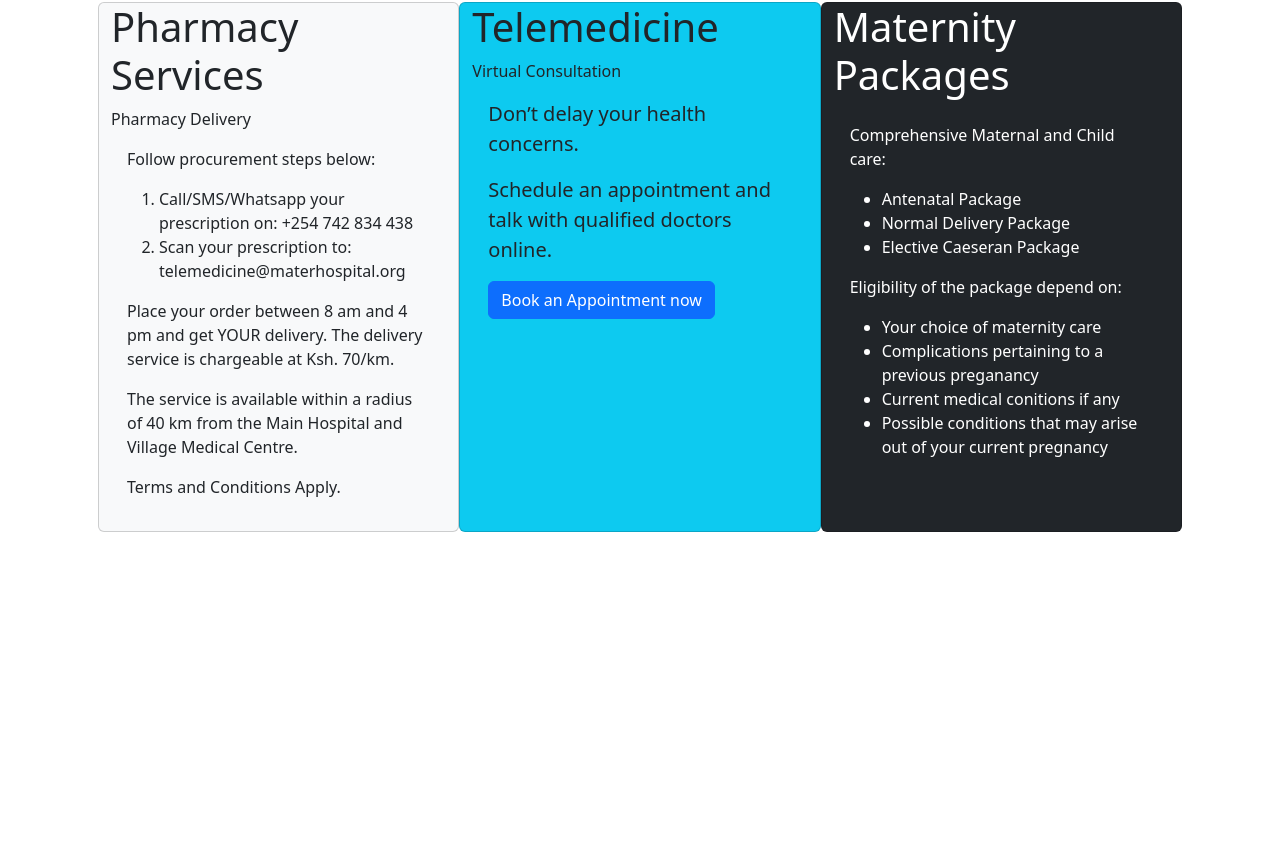
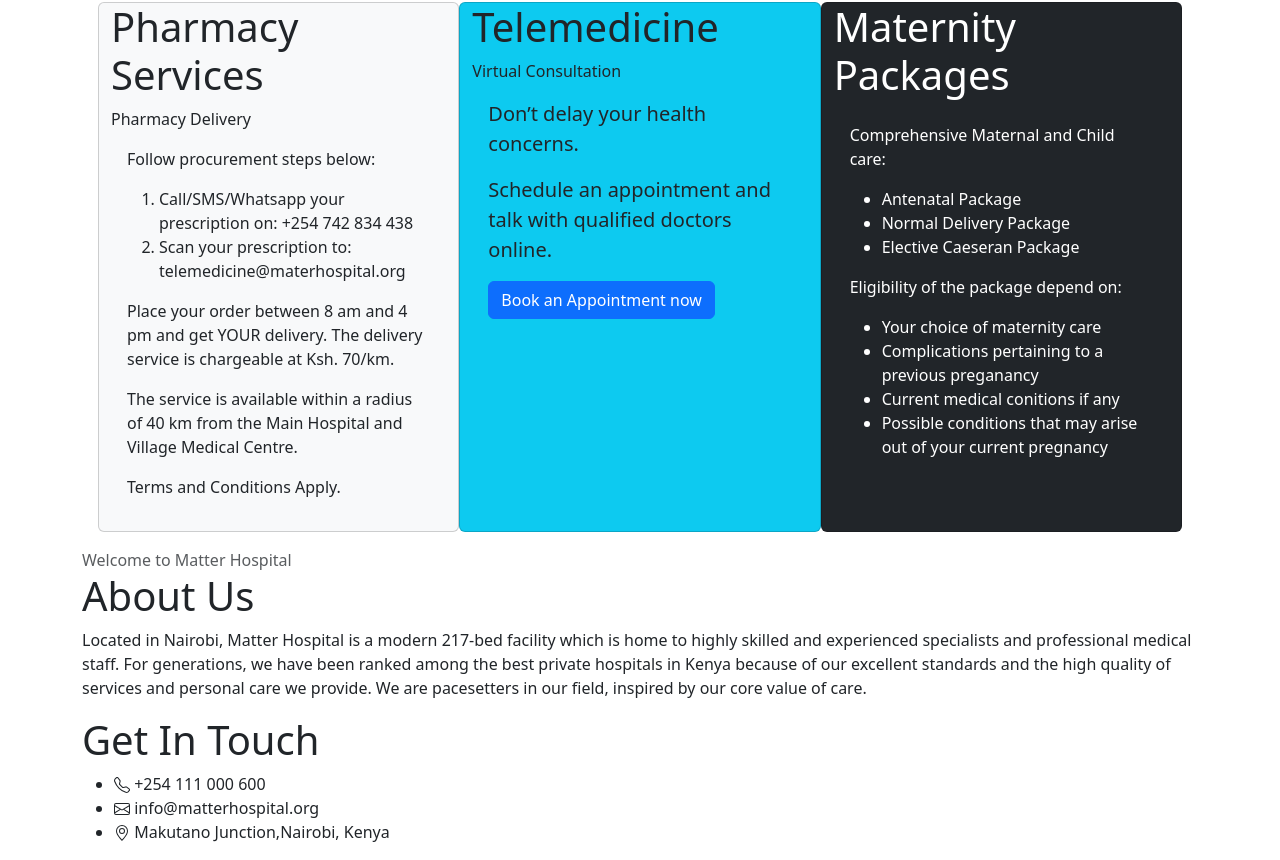
Before and after one commit to Komenpurity/Hospital-App, a React (Create React App) app in the folder client/: page / in a window 1280 px wide. Shown: the part 651-1511 px from the top of the page. Before the commit the page ends 1199 px from the top, so only its background shows below. Built offline with nearby package versions, Linux system fonts and the light colour scheme.

Commit message:
get in touch section complete

```diff
--- /dev/null
+++ b/client/src/Components/AboutUs.js
@@ -0,0 +1,16 @@
+import React from 'react'
+
+export default function AboutUs() {
+  return (
+    <div>
+        <h7 className = "text-muted">Welcome to Matter Hospital</h7>
+        <h6 className='display-6'>About Us</h6>
+        <p>Located in Nairobi, Matter Hospital is a modern 217-bed facility which
+             is home to highly skilled and experienced specialists and professional medical staff.
+             For generations, we have been ranked among the best private hospitals in Kenya because of our
+             excellent standards and the high quality of services and personal care we provide.
+            We are pacesetters in our field, inspired by our core value of care.
+        </p>
+    </div>
+  )
+}
--- /dev/null
+++ b/client/src/Components/Footer.js
@@ -0,0 +1,21 @@
+import React from 'react'
+
+export default function Footer() {
+  return (
+    <div>
+        <h6 className="display-6">Get In Touch</h6>
+        <ul>
+            <li><svg xmlns="http://www.w3.org/2000/svg" width="16" height="16" fill="currentColor" class="bi bi-telephone" viewBox="0 0 16 16">
+            <path d="M3.654 1.328a.678.678 0 0 0-1.015-.063L1.605 2.3c-.483.484-.661 1.169-.45 1.77a17.568 17.568 0 0 0 4.168 6.608 17.569 17.569 0 0 0 6.608 4.168c.601.211 1.286.033 1.77-.45l1.034-1.034a.678.678 0 0 0-.063-1.015l-2.307-1.794a.678.678 0 0 0-.58-.122l-2.19.547a1.745 1.745 0 0 1-1.657-.459L5.482 8.062a1.745 1.745 0 0 1-.46-1.657l.548-2.19a.678.678 0 0 0-.122-.58L3.654 1.328zM1.884.511a1.745 1.745 0 0 1 2.612.163L6.29 2.98c.329.423.445.974.315 1.494l-.547 2.19a.678.678 0 0 0 .178.643l2.457 2.457a.678.678 0 0 0 .644.178l2.189-.547a1.745 1.745 0 0 1 1.494.315l2.306 1.794c.829.645.905 1.87.163 2.611l-1.034 1.034c-.74.74-1.846 1.065-2.877.702a18.634 18.634 0 0 1-7.01-4.42 18.634 18.634 0 0 1-4.42-7.009c-.362-1.03-.037-2.137.703-2.877L1.885.511z"/>
+            </svg>   +254 111 000 600</li>
+            <li><svg xmlns="http://www.w3.org/2000/svg" width="16" height="16" fill="currentColor" class="bi bi-envelope" viewBox="0 0 16 16">
+            <path d="M0 4a2 2 0 0 1 2-2h12a2 2 0 0 1 2 2v8a2 2 0 0 1-2 2H2a2 2 0 0 1-2-2V4Zm2-1a1 1 0 0 0-1 1v.217l7 4.2 7-4.2V4a1 1 0 0 0-1-1H2Zm13 2.383-4.708 2.825L15 11.105V5.383Zm-.034 6.876-5.64-3.471L8 9.583l-1.326-.795-5.64 3.47A1 1 0 0 0 2 13h12a1 1 0 0 0 .966-.741ZM1 11.105l4.708-2.897L1 5.383v5.722Z"/>
+            </svg>    info@matterhospital.org</li>
+            <li> <svg xmlns="http://www.w3.org/2000/svg" width="16" height="16" fill="currentColor" class="bi bi-geo-alt" viewBox="0 0 16 16">
+            <path d="M12.166 8.94c-.524 1.062-1.234 2.12-1.96 3.07A31.493 31.493 0 0 1 8 14.58a31.481 31.481 0 0 1-2.206-2.57c-.726-.95-1.436-2.008-1.96-3.07C3.304 7.867 3 6.862 3 6a5 5 0 0 1 10 0c0 .862-.305 1.867-.834 2.94zM8 16s6-5.686 6-10A6 6 0 0 0 2 6c0 4.314 6 10 6 10z"/>
+            <path d="M8 8a2 2 0 1 1 0-4 2 2 0 0 1 0 4zm0 1a3 3 0 1 0 0-6 3 3 0 0 0 0 6z"/>
+            </svg>      Makutano Junction,Nairobi, Kenya</li>
+        </ul>
+    </div>
+  )
+}
--- a/client/src/Components/Home.js
+++ b/client/src/Components/Home.js
@@ -2,6 +2,8 @@ import React from 'react'
 import PharmacyCard from './PharmacyCard'
 import ConsultationCard from './ConsultationCard'
 import MaternityCard from './MaternityCard'
+import AboutUs from './AboutUs'
+import Footer from './Footer'
 
 export default function Home() {
   return (
@@ -20,6 +22,12 @@ export default function Home() {
             <MaternityCard />
           </div>
 
+          <div>
+            <AboutUs />
+          </div>
+
+          <Footer />
+
         </main>
     </div>
   )
```
